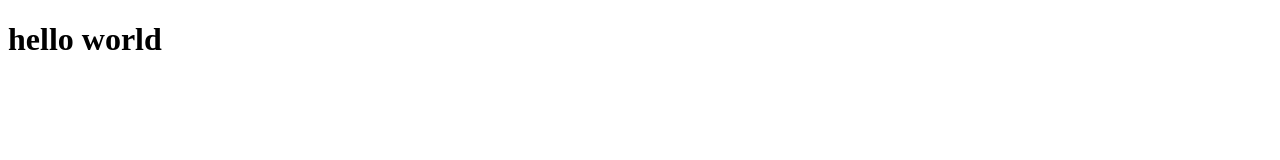
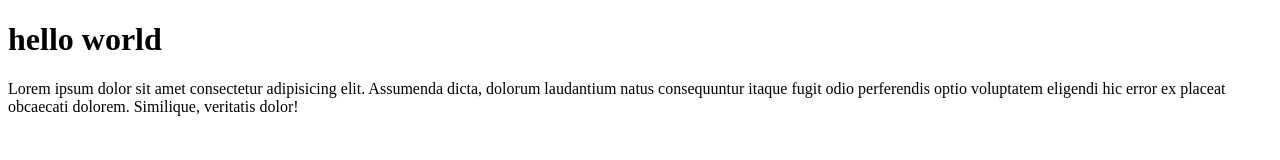
Before and after one commit to awan75/wepeu-git-test, a plain HTML site: page index.html in a window 1280 px wide. Drawn offline with Linux system fonts and the light colour scheme.

Commit message:
menanmabahkan paragraf

```diff
--- a/index.html
+++ b/index.html
@@ -7,5 +7,6 @@
 </head>
 <body>
     <h1>hello world</h1>
+    <p>Lorem ipsum dolor sit amet consectetur adipisicing elit. Assumenda dicta, dolorum laudantium natus consequuntur itaque fugit odio perferendis optio voluptatem eligendi hic error ex placeat obcaecati dolorem. Similique, veritatis dolor!</p>
 </body>
 </html>
```
